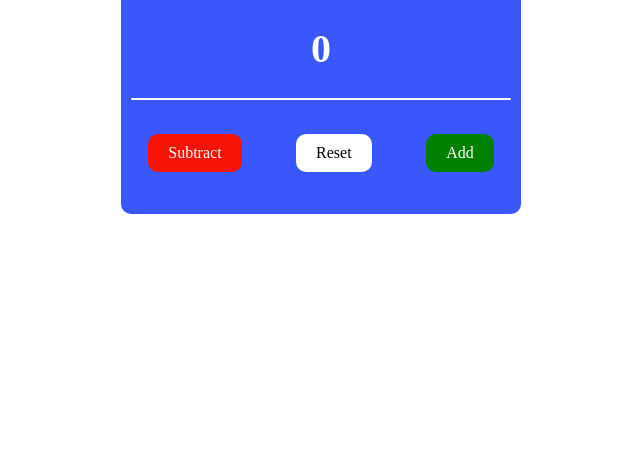
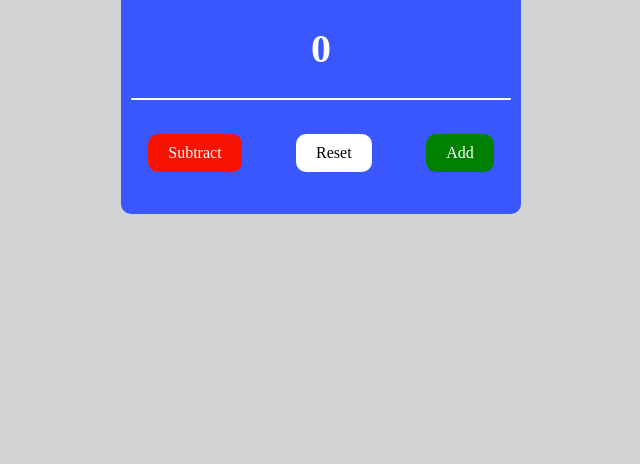
Before and after one commit to alijamali77/Counter, a plain HTML site: page index.html in a window 1280 px wide. Shown: the part 336-800 px from the top of the page, without its empty margins (319-959 px from the left). Drawn offline with Linux system fonts and the light colour scheme.

Commit message:
add lightGray background to body

```diff
--- a/style.css
+++ b/style.css
@@ -4,7 +4,9 @@
     box-sizing: border-box;
 
 }
-
+body{
+    background-color: lightgray;
+}
 main{
     height: 100vh; /* به بدن و html ارتفاع 100% بدهید */
     margin: 0; /* حاشیه را صفر کنید */
```
